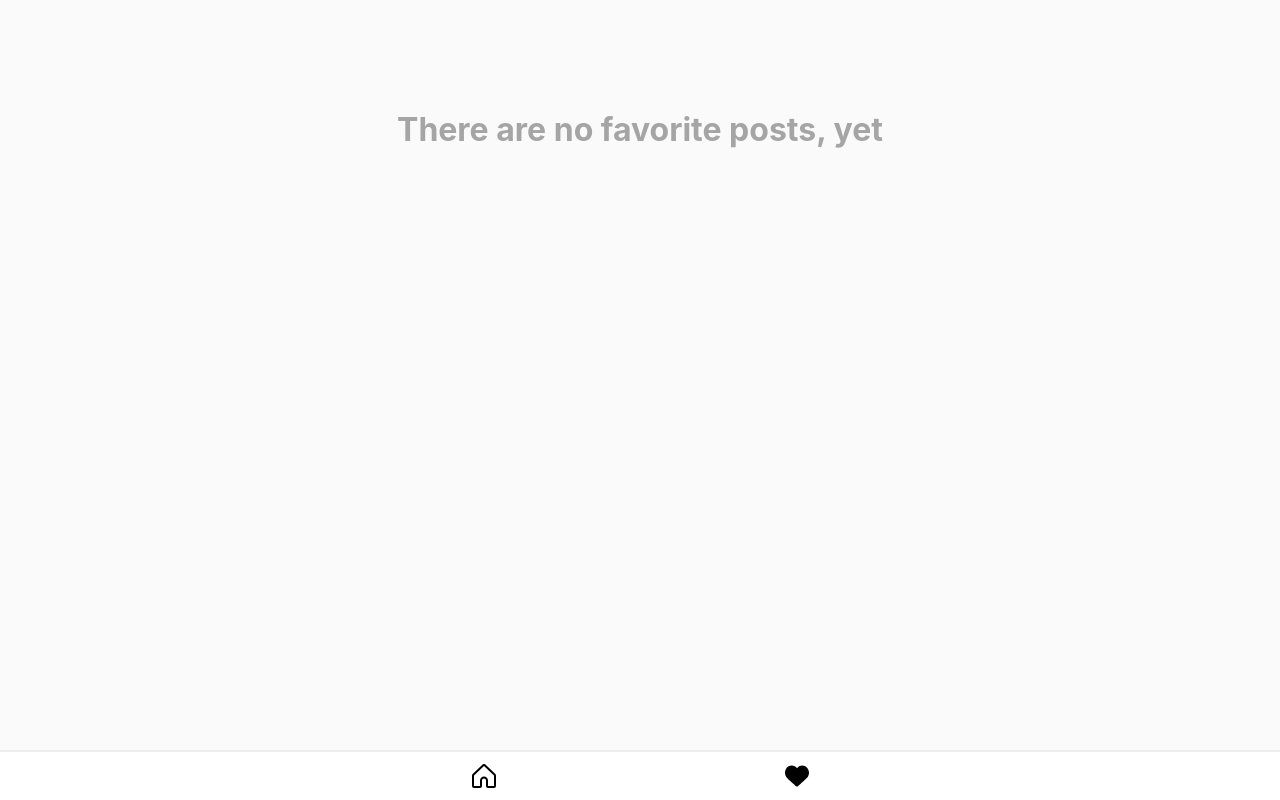
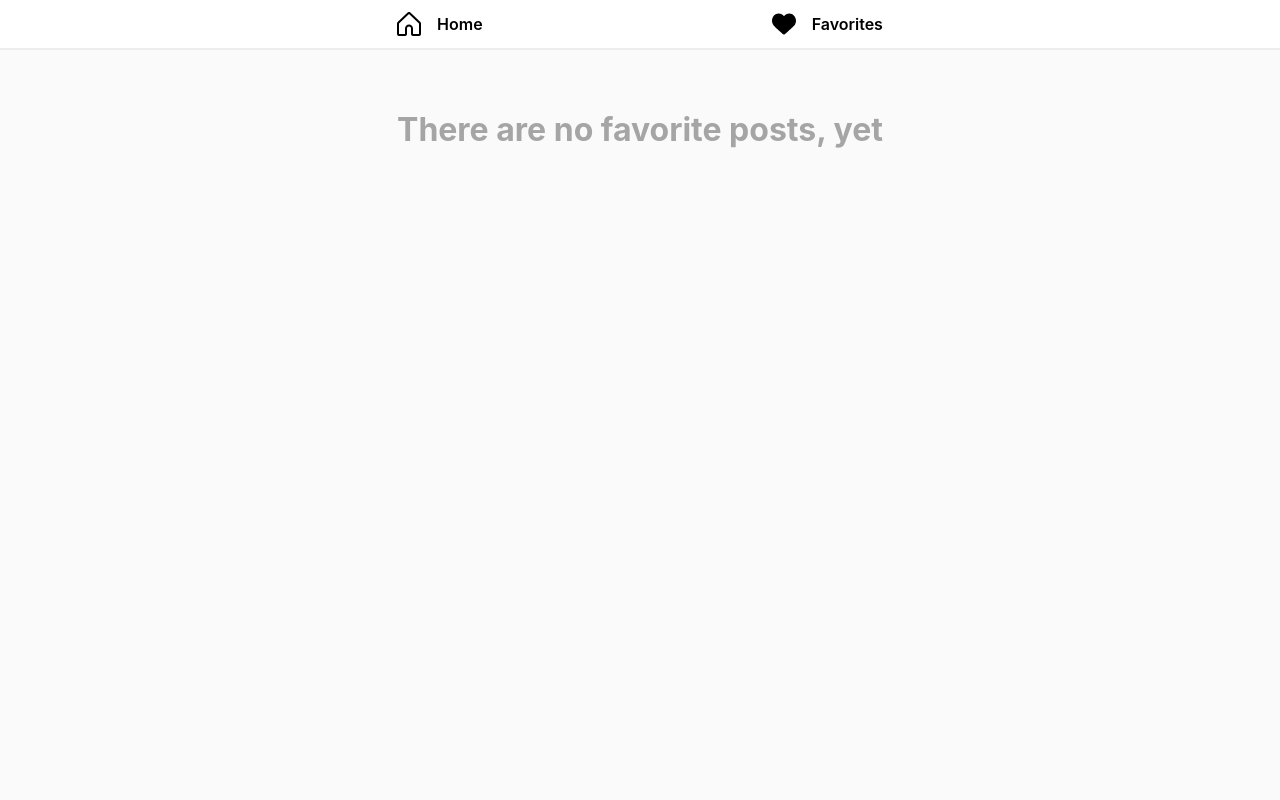
Before and after one commit to tarek-hassan0/Noon-assisgnment, a Next.js app: page /Favorites in a window 1280 px wide. Built offline with nearby package versions, Linux system fonts and the light colour scheme.

Commit message:
Components updates

```diff
--- a/src/components/Post/Comments.jsx
+++ b/src/components/Post/Comments.jsx
@@ -10,7 +10,7 @@ const Comments = (props) => {
         <div className={CommentsStyle["comments"]}>
             {
                 commentsCount > 0 &&
-                <Link href={"#"}>View {commentsCount} comments</Link>
+                <Link href={"#"} prefetch={false}>View {commentsCount} comments</Link>
             }
         </div>
     );
--- a/src/components/Post/Content.jsx
+++ b/src/components/Post/Content.jsx
@@ -4,15 +4,12 @@ import designVariables from "@/styles/_design-variables.module.scss";
 import ContentStyles from "@/styles/_Content.module.scss";
 import { HeartIcon } from "@/components/Icons";
 import { usePostsContext } from "@/app/Posts-Context";
-import {useState} from "react";
 
 const Content = (props) => {
-    const { state, dispatch } = usePostsContext();
-
-    const { content, isFavorite, id } = props;
+    const { content, isFavorite, id, description } = props;
     const { imageSource, title } = content;
 
-    const [ratio, setRatio] = useState(16 / 9);
+    const { state, dispatch } = usePostsContext();
 
     const handleHeartClicked = () => {
         if (!isFavorite) {
@@ -26,14 +23,11 @@ const Content = (props) => {
         <div className={ContentStyles["content"]}>
             <Image
                 width={500}
-                height={500 / ratio}
-                layout="responsive"
+                height={500}
                 src={imageSource}
-                alt="Post Image"
+                alt={description || "Post Image"}
                 priority={state.posts[0].id === id}
-                onLoadingComplete={({ naturalWidth, naturalHeight }) =>
-                    setRatio(naturalWidth / naturalHeight)
-                }
+
             />
             <div className={ContentStyles["title-container"]}>
                 <div>{title}</div>
--- a/src/components/Post/Description.jsx
+++ b/src/components/Post/Description.jsx
@@ -10,7 +10,7 @@ const Description = (props) => {
             <div>
                 {description.length > 0 && description}
                 <div>
-                    {tags?.map((tag, index) => <Link href={tag} key={index}>{" #" + tag}</Link>)}
+                    {tags?.map((tag, index) => <Link href={tag} key={index} prefetch={false}>{" #" + tag}</Link>)}
                 </div>
             </div>
         </div>
--- a/src/components/Post/Header.jsx
+++ b/src/components/Post/Header.jsx
@@ -9,7 +9,7 @@ const Header = (props) => {
 
     return (
         <div className={HeaderStyles.header}>
-            <Link href={"#"}>
+            <Link href={"#"} prefetch={false}>
                 <div className={HeaderStyles["avatar-container"]}>
                     <Image
                         width={32}
@@ -19,7 +19,7 @@ const Header = (props) => {
                     />
                 </div>
             </Link>
-            <Link href={"#"}>
+            <Link href={"#"} prefetch={false}>
                 <b>{username}</b>
             </Link>
         </div>
--- a/src/components/Post/Likes.jsx
+++ b/src/components/Post/Likes.jsx
@@ -14,7 +14,7 @@ const Likes = (props) => {
                 width={16}
                 height={16}
             />
-            <Link href={"#"}>{likesCount + " Likes" || ""}</Link>
+            <Link href={"#"} prefetch={false}>{likesCount + " Likes" || ""}</Link>
         </div>
     );
 };
--- a/src/styles/_Content.module.scss
+++ b/src/styles/_Content.module.scss
@@ -1,3 +1,4 @@
+@import './design-variables.module';
 @import "./mixins";
 
 .content {
@@ -5,8 +6,11 @@
     display: flex;
     width: 100%;
     max-height: 700px;
+    background-color: $tertiary_color;
     img {
-        object-fit: cover;
+        width: 100%;
+        height: auto;
+        object-fit: contain;
     }
     .title-container {
         position: absolute;
--- a/src/styles/_Header.module.scss
+++ b/src/styles/_Header.module.scss
@@ -13,6 +13,7 @@
         justify-content: center;
         align-items: center;
         img {
+            background-color: $tertiary_color;
             border-radius: 50%;
             object-fit: cover;
         }
--- a/src/styles/_Navbar.module.scss
+++ b/src/styles/_Navbar.module.scss
@@ -42,7 +42,6 @@
         bottom: initial;
         border-top: 0;
         border-bottom: 2px solid #ededed;
-        margin-bottom: 50px;
 
         ul {
             li {
@@ -58,9 +57,20 @@
 
 @include desktop() {
     .nav {
+        top: 0;
+        bottom: initial;
+        border-top: 0;
+        border-bottom: 2px solid #ededed;
         ul {
             justify-content: center;
             column-gap: 265px;
+            li {
+                a {
+                    span {
+                        display: inline;
+                    }
+                }
+            }
         }
     }
 }
--- a/src/styles/_design-variables.module.scss
+++ b/src/styles/_design-variables.module.scss
@@ -9,6 +9,8 @@ $post_header_background_color: #FFF;
 $normalized_font_family: -apple-system,system-ui,BlinkMacSystemFont,"Segoe UI",Roboto;
 $border_color: #ededed;
 $heart_red_color: #ed4956;
+$scrollbar_color: #888;
+$scrollbar_hover_color: #555;
 
 :export {
     primary_color: $primary_color;
--- a/src/styles/globals.scss
+++ b/src/styles/globals.scss
@@ -1,6 +1,7 @@
-@import './design-variables.module';
+@import "./design-variables.module";
 
-html, body {
+html,
+body {
     max-width: 100vw;
     min-height: 100vh;
     overflow-x: hidden;
@@ -32,3 +33,22 @@ a {
         outline: 0;
     }
 }
+
+::-webkit-scrollbar {
+    width: 10px;
+}
+
+/* Track */
+::-webkit-scrollbar-track {
+    background: $background_color;
+}
+
+/* Handle */
+::-webkit-scrollbar-thumb {
+    background: $scrollbar_color;
+}
+
+/* Handle on hover */
+::-webkit-scrollbar-thumb:hover {
+    background: $scrollbar_hover_color;
+}
```
